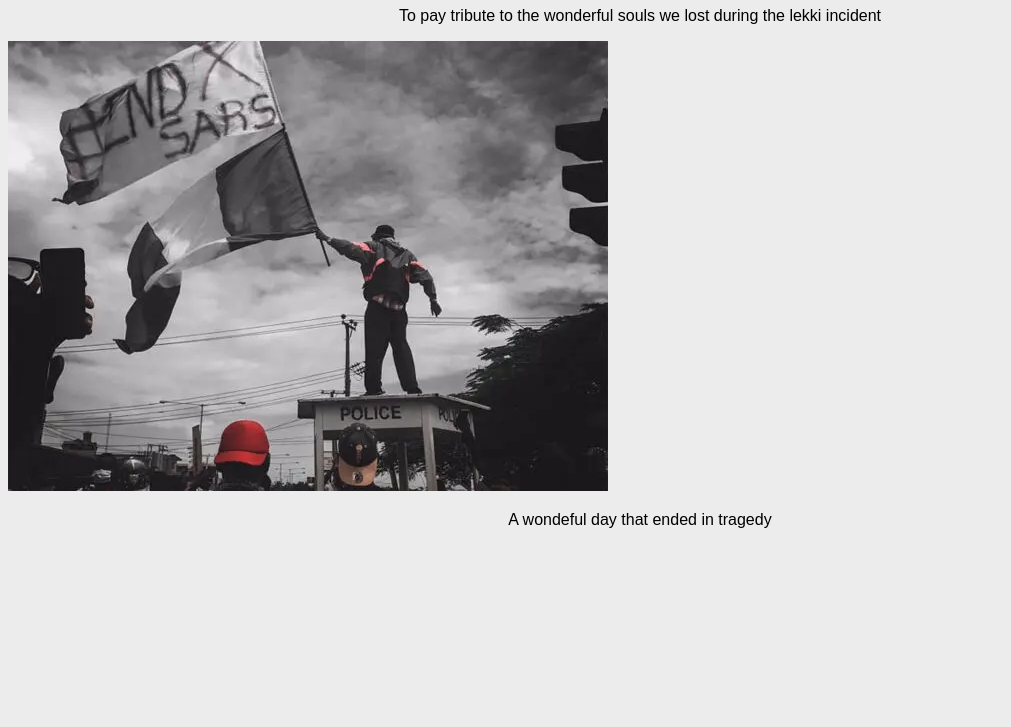
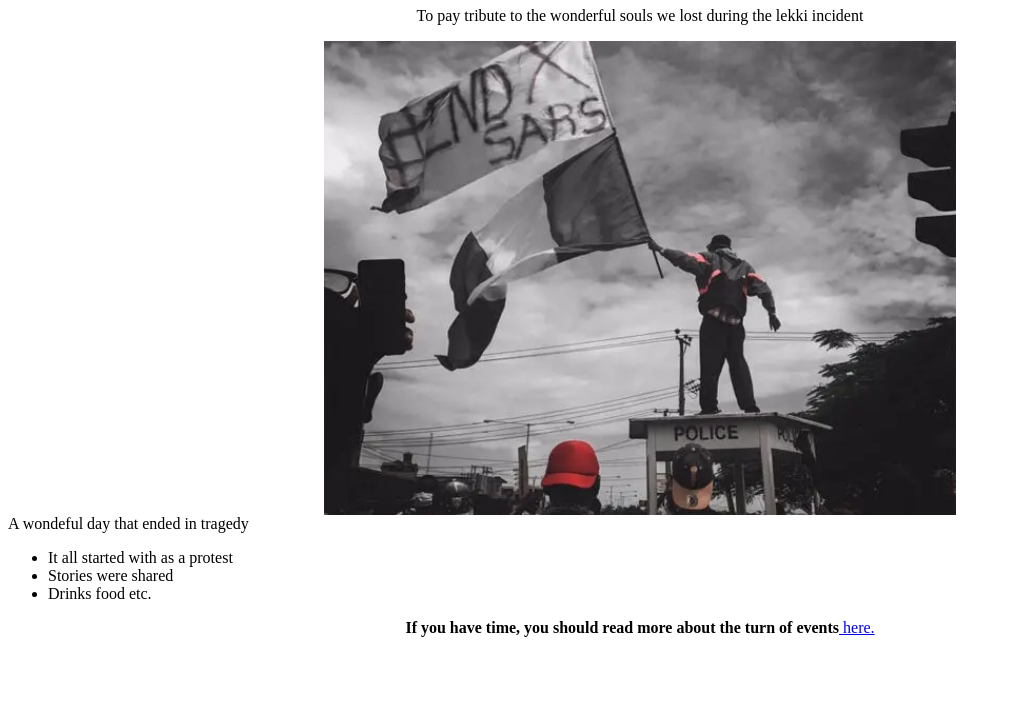
Before and after one commit to Ayolowo/Tribute-Page, a plain HTML site: page index.html in a window 1280 px wide. Shown: the part 73-800 px from the top of the page, without its empty margins (0-1011 px from the left). Drawn offline with Linux system fonts and the light colour scheme.

Commit message:
Changes were made to the position of the image and imagecaption

```diff
--- a/index.html
+++ b/index.html
@@ -6,11 +6,20 @@
   <meta charset="UTF-8">
   <meta name="viewport" content="width=device-width, initial-scale=1.0">
   <body>
-    <main id="main">
     <h1 id="title">#ENDSARS 20-10-20</h1>
     <p>To pay tribute to the wonderful souls we lost during the lekki incident</p>
+    <main id="main">
     <div id="img-div">
-      <img src="ENDSARS-7-edited.webp" id="image" alt="picture"><p id="image-caption">A wondeful day that ended in tragedy</p>
+      <img src="ENDSARS-7-edited.webp" id="image" class="center" alt="picture">
+      <figcaption id="img-caption" class="figcaption">A wondeful day that ended in tragedy</figcaption>
+      <div id="tribute-info">
+      <ul>
+        <li>It all started with as a protest</li>
+        <li>Stories were shared</li>
+        <li>Drinks food etc.</li>
+      </ul>
+      <p><b>If you have time, you should read more about the turn of events</b><a href="https://www.w3schools.com" target="_blank" id="tribute-link"> here.</a></p>
+    </div>
     </div>
     </main>
   </body>
--- a/styles.css
+++ b/styles.css
@@ -1,12 +1,21 @@
 h1, p{
-    text-align: center;
-    font-family: sans-serif;
-  }
+  text-align: center;
+  font-family: Helvitica;
+}
 
-  body{
-    background-color: rgb(236, 236, 236);
-  }
+body{
+  background-color: white;
+}
 
-  img-div{
-    position: center;
-  }
+.figcaption{
+  display: block;
+ }
+
+.center{
+  display: block;
+  margin-left: auto;
+  margin-right: auto;
+  width: 50%;
+  max-width: 50%;
+  height: 50%;
+}
```
